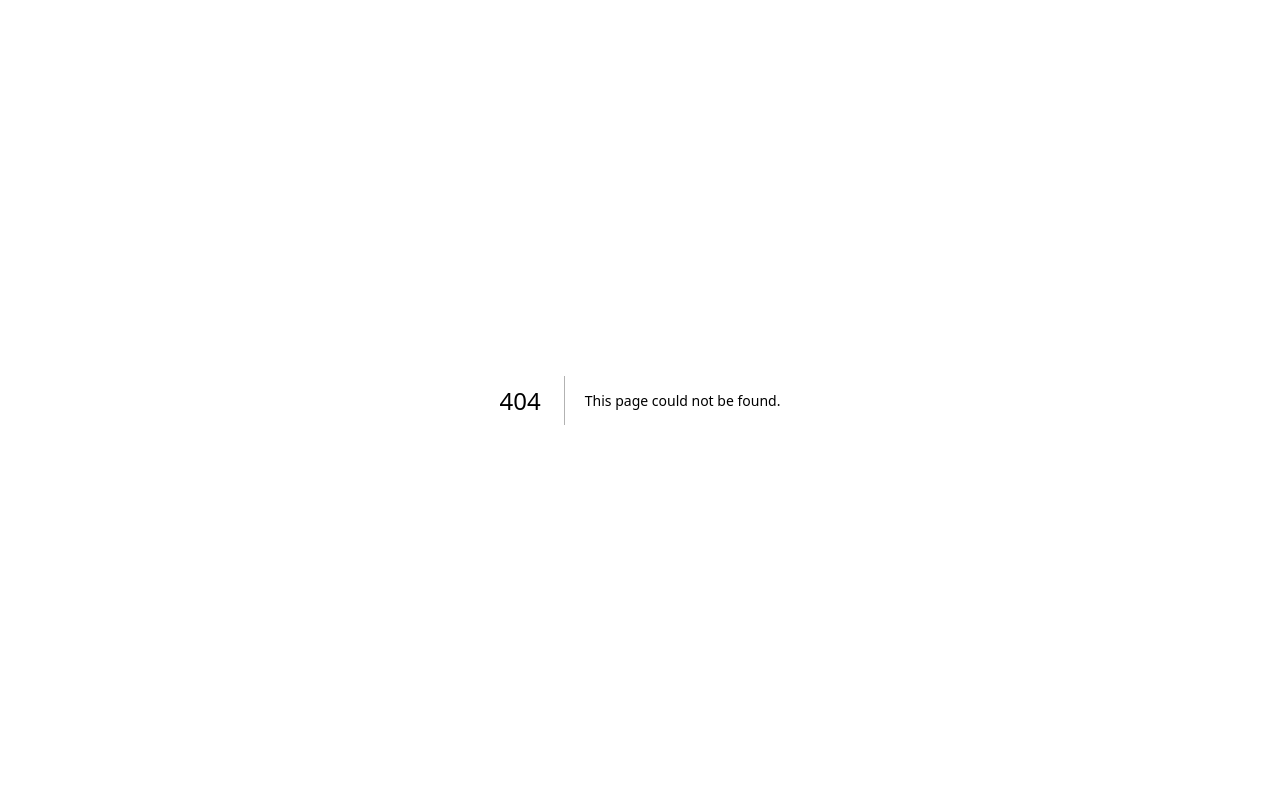
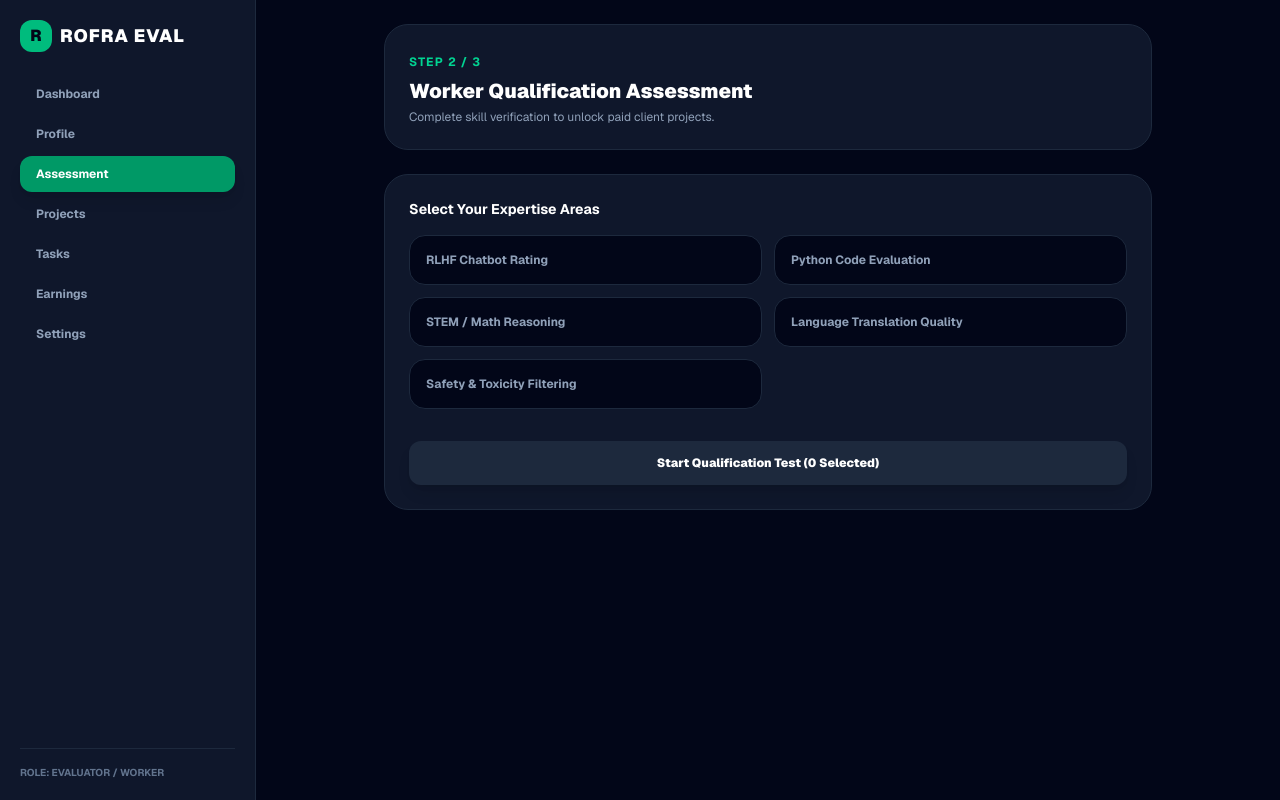
Before and after one commit to manageroutlier29-cell/rofra-tasks, a Next.js app: page /assessment in a window 1280 px wide. Before the commit this address had no page. Built offline with nearby package versions, Linux system fonts and the light colour scheme.

Commit message:
Update site structure to multi-role evaluator platform with worker and admin navigation

```diff
--- /dev/null
+++ b/app/(admin)/admin/layout.tsx
@@ -0,0 +1,63 @@
+'use client';
+
+import Link from 'next/link';
+import { usePathname } from 'next/navigation';
+
+const ADMIN_NAV = [
+  { label: 'Dashboard', path: '/admin/dashboard' },
+  { label: 'Users', path: '/admin/users' },
+  { label: 'Clients', path: '/admin/clients' },
+  { label: 'Projects', path: '/admin/projects' },
+  { label: 'Tasks', path: '/admin/tasks' },
+  { label: 'Assessment', path: '/admin/assessment' },
+  { label: 'Quality', path: '/admin/quality' },
+  { label: 'Payment', path: '/admin/payments' },
+  { label: 'Settings', path: '/admin/settings' },
+];
+
+export default function AdminLayout({ children }: { children: React.ReactNode }) {
+  const pathname = usePathname();
+
+  return (
+    <div className="flex min-h-screen bg-slate-950 text-slate-100 font-sans">
+      {/* Admin Sidebar */}
+      <aside className="w-64 bg-slate-900 border-r border-slate-800 p-5 flex flex-col justify-between shrink-0 hidden md:flex">
+        <div className="space-y-6">
+          <div className="flex items-center gap-2">
+            <div className="w-8 h-8 rounded-xl bg-amber-500 flex items-center justify-center font-black text-slate-950">A</div>
+            <div>
+              <span className="font-black text-white text-sm block">ROFRA ADMIN</span>
+              <span className="text-[9px] text-amber-400 font-bold uppercase tracking-wider">Quality & Ops</span>
+            </div>
+          </div>
+
+          <nav className="space-y-1">
+            {ADMIN_NAV.map((item) => {
+              const isActive = pathname === item.path;
+              return (
+                <Link
+                  key={item.path}
+                  href={item.path}
+                  className={`block px-4 py-2.5 rounded-xl text-xs font-bold transition ${
+                    isActive ? 'bg-amber-600 text-white shadow-lg' : 'text-slate-400 hover:text-white hover:bg-slate-800'
+                  }`}
+                >
+                  {item.label}
+                </Link>
+              );
+            })}
+          </nav>
+        </div>
+
+        <div className="border-t border-slate-800 pt-4">
+          <span className="text-[10px] text-amber-400/80 block uppercase font-bold">Admin Console v2.0</span>
+        </div>
+      </aside>
+
+      {/* Main Content Area */}
+      <main className="flex-1 p-6 overflow-y-auto">
+        {children}
+      </main>
+    </div>
+  );
+}
--- /dev/null
+++ b/app/(worker)/assessment/page.tsx
@@ -0,0 +1,111 @@
+'use client';
+
+import { useState } from 'react';
+
+export default function WorkerAssessmentPage() {
+  const [selectedSkills, setSelectedSkills] = useState<string[]>([]);
+  const [step, setStep] = useState<'skills' | 'test' | 'completed'>('skills');
+
+  const availableSkills = [
+    'RLHF Chatbot Rating',
+    'Python Code Evaluation',
+    'STEM / Math Reasoning',
+    'Language Translation Quality',
+    'Safety & Toxicity Filtering'
+  ];
+
+  const toggleSkill = (skill: string) => {
+    setSelectedSkills(prev =>
+      prev.includes(skill) ? prev.filter(s => s !== skill) : [...prev, skill]
+    );
+  };
+
+  return (
+    <div className="max-w-3xl mx-auto space-y-6">
+      <div className="bg-slate-900 p-6 rounded-3xl border border-slate-800">
+        <span className="text-xs font-bold text-emerald-400 uppercase tracking-widest">Step 2 / 3</span>
+        <h1 className="text-xl font-black text-white mt-1">Worker Qualification Assessment</h1>
+        <p className="text-xs text-slate-400 mt-1">
+          Complete skill verification to unlock paid client projects.
+        </p>
+      </div>
+
+      {step === 'skills' && (
+        <div className="bg-slate-900 p-6 rounded-3xl border border-slate-800 space-y-4">
+          <h2 className="text-sm font-bold text-white">Select Your Expertise Areas</h2>
+          <div className="grid grid-cols-1 md:grid-cols-2 gap-3">
+            {availableSkills.map((skill) => (
+              <button
+                key={skill}
+                onClick={() => toggleSkill(skill)}
+                className={`p-4 rounded-2xl border text-left text-xs font-bold transition flex justify-between items-center ${
+                  selectedSkills.includes(skill)
+                    ? 'bg-emerald-950/60 border-emerald-500 text-emerald-300'
+                    : 'bg-slate-950 border-slate-800 text-slate-400 hover:border-slate-700'
+                }`}
+              >
+                <span>{skill}</span>
+                {selectedSkills.includes(skill) && <span>✓</span>}
+              </button>
+            ))}
+          </div>
+
+          <button
+            disabled={selectedSkills.length === 0}
+            onClick={() => setStep('test')}
+            className="w-full bg-emerald-600 hover:bg-emerald-500 disabled:bg-slate-800 text-white font-black text-xs py-3.5 rounded-xl transition shadow-lg mt-4"
+          >
+            Start Qualification Test ({selectedSkills.length} Selected)
+          </button>
+        </div>
+      )}
+
+      {step === 'test' && (
+        <div className="bg-slate-900 p-6 rounded-3xl border border-slate-800 space-y-4">
+          <div className="flex justify-between items-center border-b border-slate-800 pb-3">
+            <span className="text-xs font-bold text-slate-400">Question 1 of 3</span>
+            <span className="text-xs font-bold text-emerald-400 font-mono">Time: 10:00</span>
+          </div>
+
+          <div className="space-y-2">
+            <h3 className="text-xs font-bold text-slate-300">Evaluate Chatbot Response:</h3>
+            <div className="bg-slate-950 p-4 rounded-2xl border border-slate-800 text-xs font-mono text-slate-300 leading-relaxed">
+              User: "Write a function to calculate Fibonacci."<br/>
+              Bot: "def fib(n): return n if n &lt;= 1 else fib(n-1) + fib(n-2)"
+            </div>
+          </div>
+
+          <div className="space-y-2">
+            <label className="text-xs font-bold text-slate-400">Rate Accuracy & Helpfulness (1-5):</label>
+            <div className="flex gap-2">
+              {[1, 2, 3, 4, 5].map((num) => (
+                <button key={num} className="flex-1 py-2.5 bg-slate-950 hover:bg-emerald-600 border border-slate-800 rounded-xl text-xs font-bold">
+                  {num}
+                </button>
+              ))}
+            </div>
+          </div>
+
+          <button
+            onClick={() => setStep('completed')}
+            className="w-full bg-emerald-600 hover:bg-emerald-500 text-white font-black text-xs py-3.5 rounded-xl transition shadow-lg"
+          >
+            Submit Assessment for Review
+          </button>
+        </div>
+      )}
+
+      {step === 'completed' && (
+        <div className="bg-slate-900 p-8 rounded-3xl border border-slate-800 text-center space-y-4">
+          <div className="w-12 h-12 bg-emerald-500/20 text-emerald-400 rounded-2xl flex items-center justify-center mx-auto text-xl font-bold">
+            ✓
+          </div>
+          <h2 className="text-base font-black text-white">Assessment Submitted!</h2>
+          <p className="text-xs text-slate-400 max-w-md mx-auto leading-relaxed">
+            Your qualification assessment is currently under review by our admin team. You will be notified once approved to access active projects.
+          </p>
+        </div>
+      )}
+    </div>
+  );
+}
--- /dev/null
+++ b/app/(worker)/layout.tsx
@@ -0,0 +1,58 @@
+'use client';
+
+import Link from 'next/link';
+import { usePathname } from 'next/navigation';
+
+const WORKER_NAV = [
+  { label: 'Dashboard', path: '/dashboard' },
+  { label: 'Profile', path: '/profile' },
+  { label: 'Assessment', path: '/assessment' },
+  { label: 'Projects', path: '/projects' },
+  { label: 'Tasks', path: '/tasks' },
+  { label: 'Earnings', path: '/earnings' },
+  { label: 'Settings', path: '/settings' },
+];
+
+export default function WorkerLayout({ children }: { children: React.ReactNode }) {
+  const pathname = usePathname();
+
+  return (
+    <div className="flex min-h-screen bg-slate-950 text-slate-100 font-sans">
+      {/* Sidebar Navigation */}
+      <aside className="w-64 bg-slate-900 border-r border-slate-800 p-5 flex flex-col justify-between shrink-0 hidden md:flex">
+        <div className="space-y-6">
+          <div className="flex items-center gap-2">
+            <div className="w-8 h-8 rounded-xl bg-emerald-500 flex items-center justify-center font-black text-slate-950">R</div>
+            <span className="font-black text-white text-lg tracking-wider">ROFRA EVAL</span>
+          </div>
+
+          <nav className="space-y-1">
+            {WORKER_NAV.map((item) => {
+              const isActive = pathname === item.path;
+              return (
+                <Link
+                  key={item.path}
+                  href={item.path}
+                  className={`block px-4 py-2.5 rounded-xl text-xs font-bold transition ${
+                    isActive ? 'bg-emerald-600 text-white shadow-lg' : 'text-slate-400 hover:text-white hover:bg-slate-800'
+                  }`}
+                >
+                  {item.label}
+                </Link>
+              );
+            })}
+          </nav>
+        </div>
+
+        <div className="border-t border-slate-800 pt-4">
+          <span className="text-[10px] text-slate-500 block uppercase font-bold">Role: Evaluator / Worker</span>
+        </div>
+      </aside>
+
+      {/* Main Content Area */}
+      <main className="flex-1 p-6 overflow-y-auto">
+        {children}
+      </main>
+    </div>
+  );
+}
```
